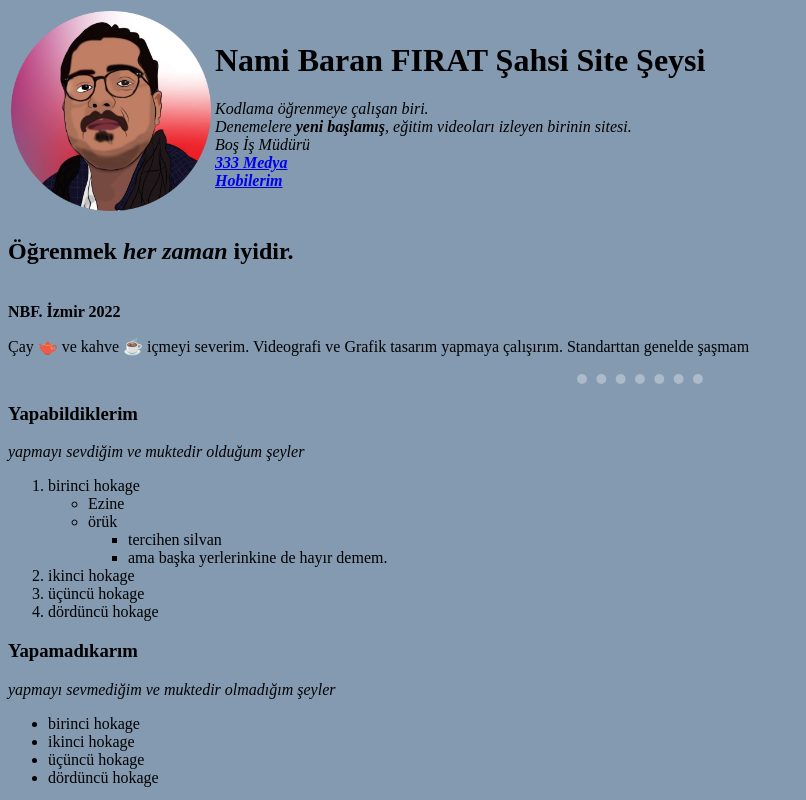
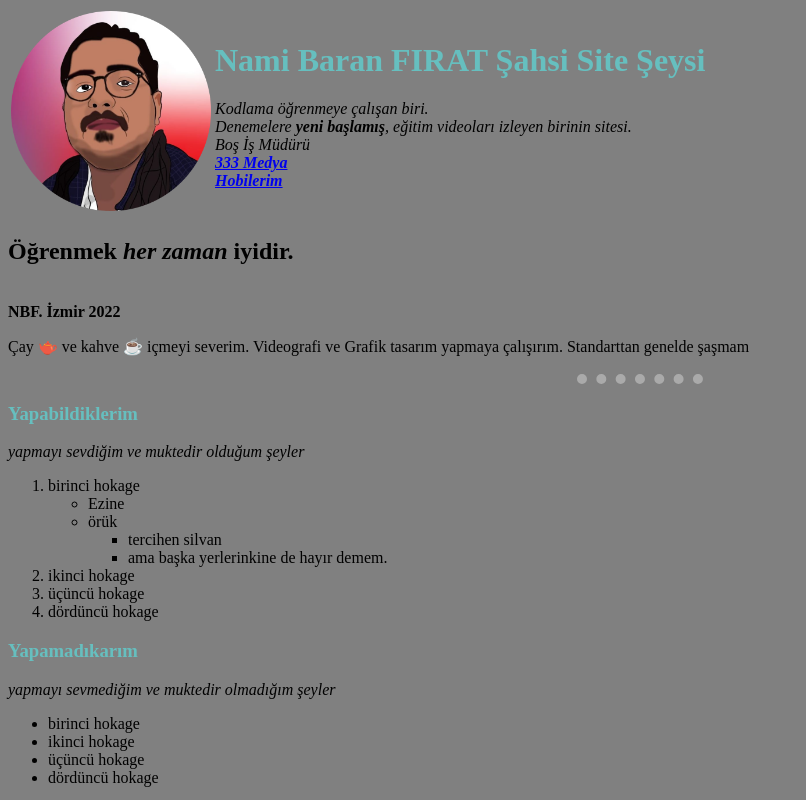
Before and after one commit to klavyelikumanda/cv, a plain HTML site: page index.html in a window 1280 px wide. Shown: the top 800 px of the page, without its empty margins (0-806 px from the left). Drawn offline with Linux system fonts and the light colour scheme.

Commit message:
Add files via upload

```diff
--- a/css/style.css
+++ b/css/style.css
@@ -1,6 +1,6 @@
 
   body {
-    background-color: #143F6B85;
+    background-color: grey;
   }
 
   hr {
@@ -11,6 +11,14 @@
     width: 10%;
   }
 
+  h1 {
+    color: #66BFBF;
+  }
+
+  h3 {
+    color: #66BFBF;
+  }
+
 img {
 height: 200px;
 }
```
